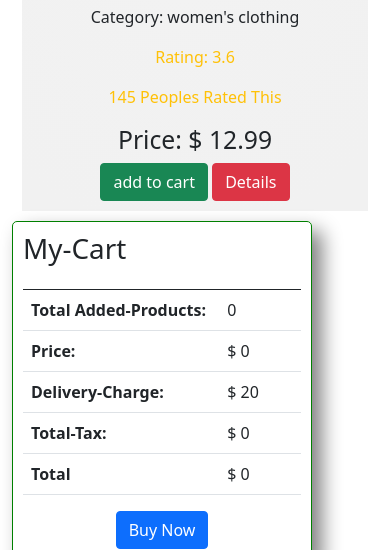
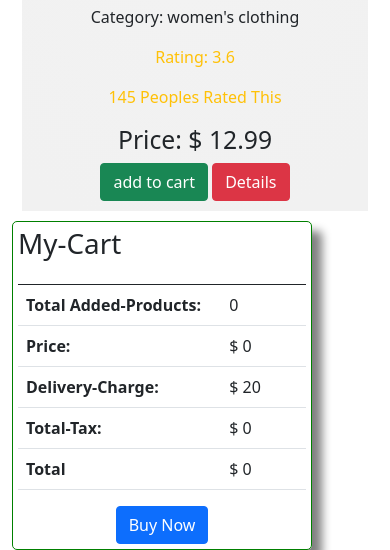
Before and after one commit to rokibulslam/Saver-Shop, a plain HTML site: page index.html in a window 390 px wide. Shown: the part 9341-9891 px from the top of the page. Before the commit the page ends 9562 px from the top, so only its background shows below. Drawn offline with nearby package versions, Linux system fonts and the light colour scheme.

Commit message:
mobile responsive

```diff
--- a/css/style.css
+++ b/css/style.css
@@ -88,4 +88,17 @@ body {
     display: grid;
     grid-template-columns: repeat(1, 1fr);
   }
+  .cart {
+    width: 300px;
+    border: 1px solid green;
+    padding: 5px;
+    box-shadow: 10px 10px 10px gray;
+    border-radius: 5px;
+    margin-right: 5px;
+    position: static;
+  }
+
+  .cart-main {
+    padding-right: 10px;
+  }
 }
```
